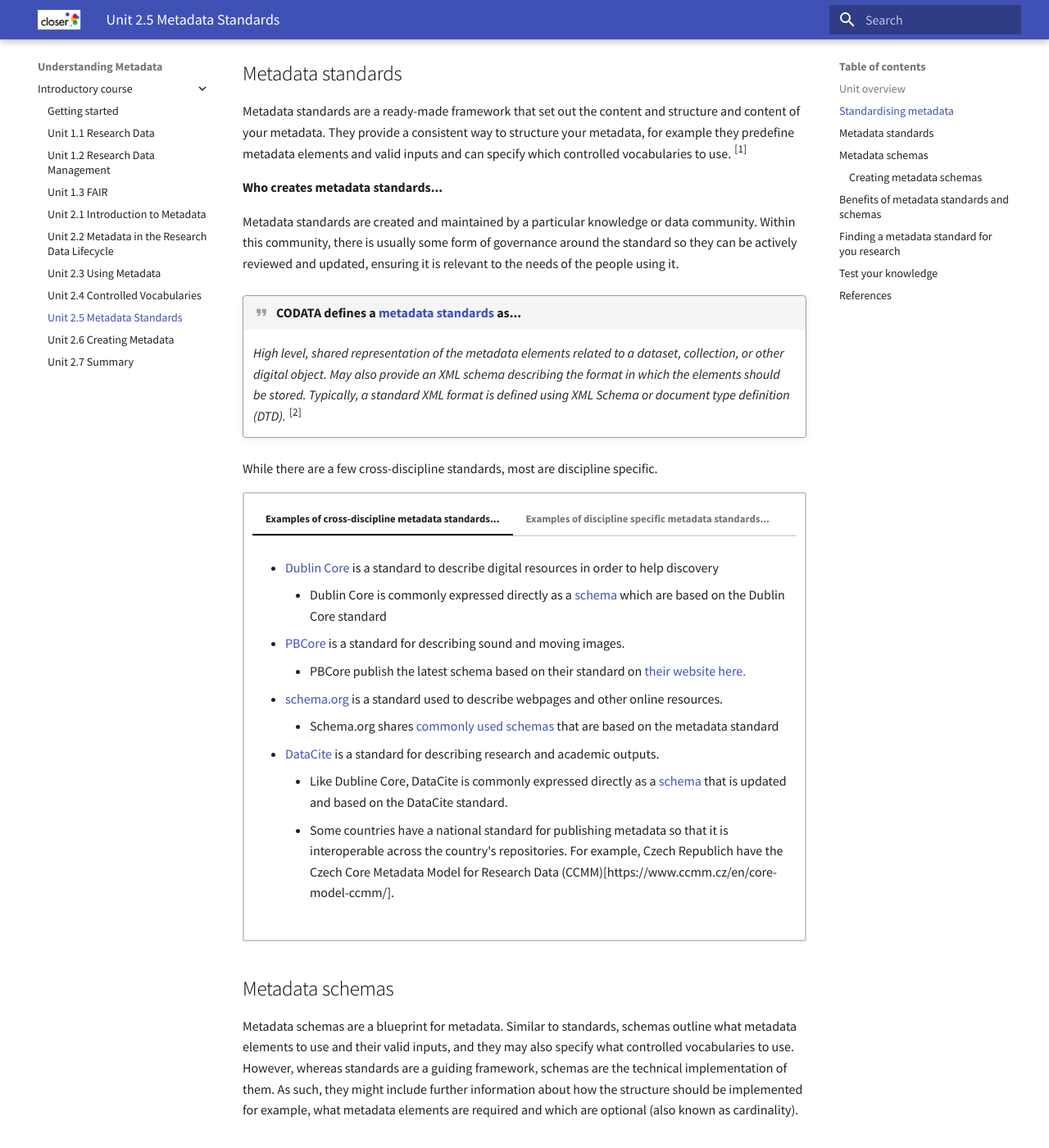
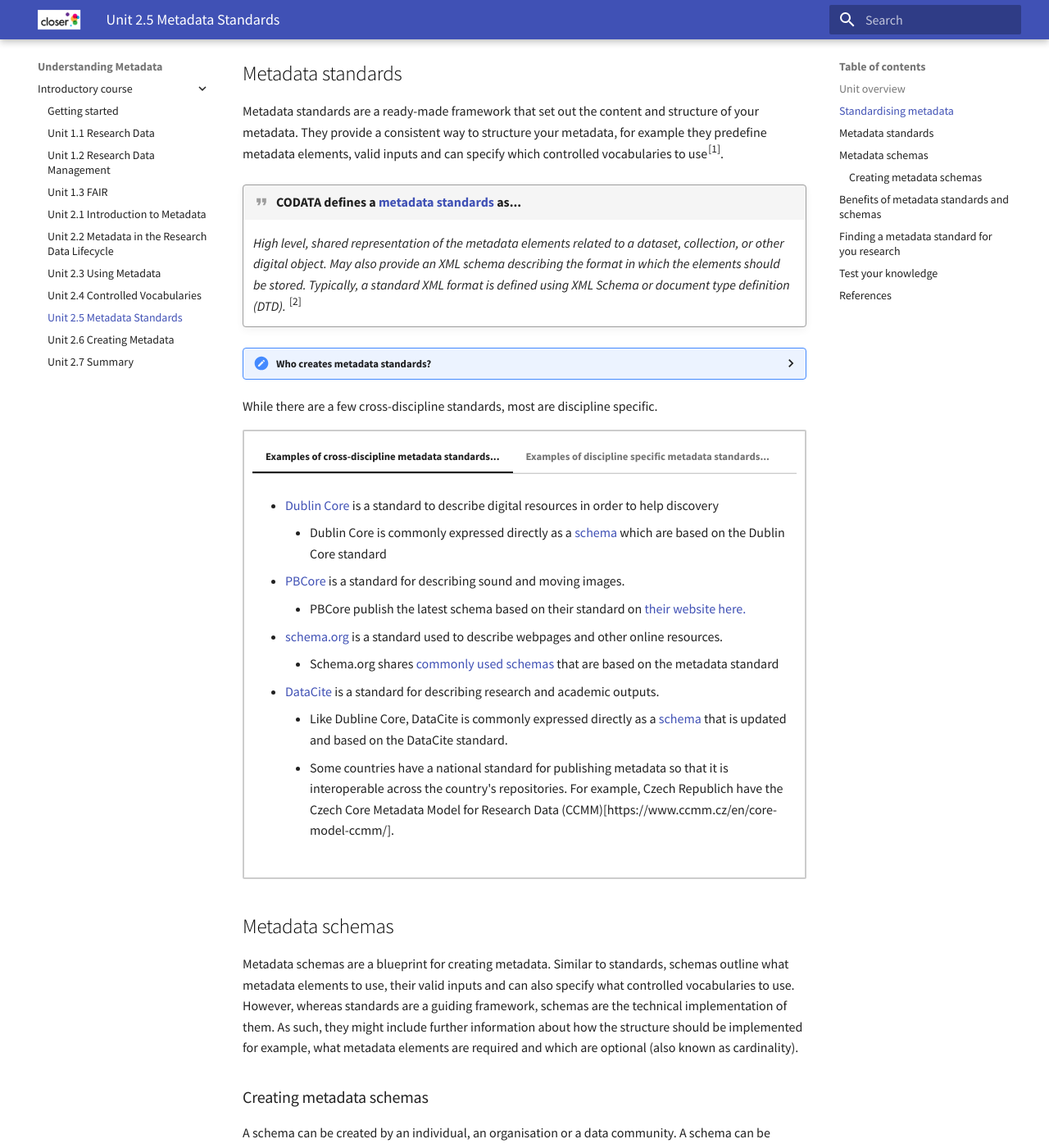
Before and after one commit to spuddybike/understanding-metadata, an MkDocs documentation site: the page built from docs/introduction/2.5 Metadata standards.md, in a window 1280 px wide and 1400 px high, scrolled down 1496 px. Shown: the whole window at 82% size. Built offline with MkDocs 1.6.1 and Material for MkDocs 9.7.7, drawn with Linux system fonts in a browser that asks for light colours.

Commit message:
Update 2.5 Metadata standards.md

```diff
--- a/docs/introduction/2.5 Metadata standards.md
+++ b/docs/introduction/2.5 Metadata standards.md
@@ -46,15 +46,15 @@
 
 ## Metadata standards
 
-Metadata standards are a ready-made framework that set out the content and structure and content of your metadata. They provide a consistent way to structure your metadata, for example they predefine metadata elements and valid inputs and can specify which controlled vocabularies to use.  <sup>[1]</sup>
-
-**Who creates metadata standards...**
-
-Metadata standards are created and maintained by a particular knowledge or data community. Within this community, there is usually some form of governance around the standard so they can be actively reviewed and updated, ensuring it is relevant to the needs of the people using it.
+Metadata standards are a ready-made framework that set out the content and structure of your metadata. They provide a consistent way to structure your metadata, for example they predefine metadata elements, valid inputs and can specify which controlled vocabularies to use<sup>[1]</sup>.
 
 !!! quote "CODATA defines a [metadata standards](https://terms.codata.org/rdmt/metadata-standard) as..."
 
     _High level, shared representation of the metadata elements related to a dataset, collection, or other digital object. May also provide an XML schema describing the format in which the elements should be stored. Typically, a standard XML format is defined using XML Schema or document type definition (DTD)._ <sup>[2]</sup>
+
+??? "Who creates metadata standards?"
+
+    Metadata standards are created and maintained by a particular knowledge or data community. Within this community, there is usually some form of governance around the standard so they can be actively reviewed and updated, ensuring it is relevant to the needs of the people using it.
 
 While there are a few cross-discipline standards, most are discipline specific.
 
@@ -81,7 +81,7 @@
 
 ## Metadata schemas
 
-Metadata schemas are a blueprint for metadata. Similar to standards, schemas outline what metadata elements to use and their valid inputs, and they may also specify what controlled vocabularies to use. However, whereas standards are a guiding framework, schemas are the technical implementation of them. As such, they might include further information about how the structure should be implemented for example, what metadata elements are required and which are optional (also known as cardinality).
+Metadata schemas are a blueprint for creating metadata. Similar to standards, schemas outline what metadata elements to use, their valid inputs and can also specify what controlled vocabularies to use. However, whereas standards are a guiding framework, schemas are the technical implementation of them. As such, they might include further information about how the structure should be implemented for example, what metadata elements are required and which are optional (also known as cardinality).
 
 ### Creating metadata schemas
 
```
